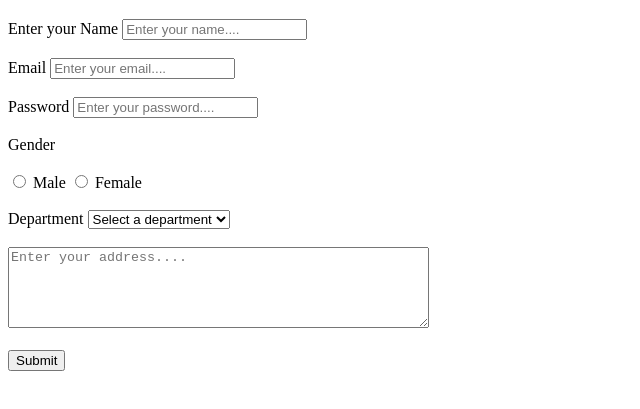
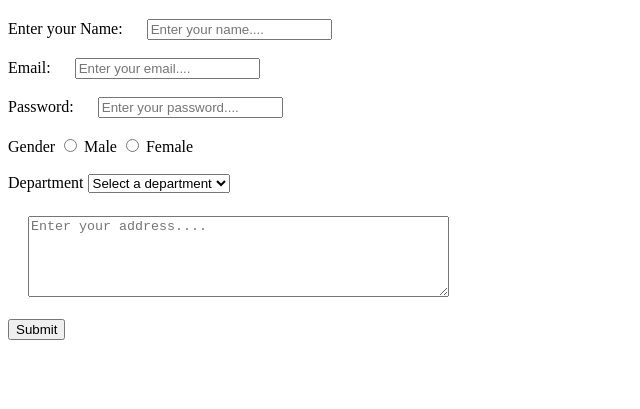
Before and after one commit to SriVarshininoothi/CodeAndCreate, a plain HTML site: page HTML/Day03/StudentRegistrationForm.html in a window 1280 px wide. Shown: the part 61-470 px from the top of the page, without its empty margins (0-640 px from the left). Drawn offline with Linux system fonts and the light colour scheme.

Commit message:
Added inline css for labels

```diff
--- a/HTML/Day03/StudentRegistrationForm.html
+++ b/HTML/Day03/StudentRegistrationForm.html
@@ -3,27 +3,29 @@
 
 <head>
     <title>Student Registration Form</title>
+    <link rel="stylesheet" href="./StudentRegistrationForm.css"></link>
 </head>
 
 <body>
+    <div class="student">
+    <h1>Student Registration Form</h1>
 
-    <h1>Student Registration Form</h1>
 <!-- form -->
     <form>
-        <label for="name">Enter your Name</label>
-        <input type="text" id="name" placeholder="Enter your name....">
+        <label for="name">Enter your Name:</label>
+        <input type="text" id="name" placeholder="Enter your name...." style="margin-left: 20px;">
         <br><br>
 
-        <label for="email">Email</label>
-        <input type="email" id="email" placeholder="Enter your email....">
+        <label for="email">Email:</label>
+        <input type="email" id="email" placeholder="Enter your email...." style="margin-left: 20px;">
         <br><br>
 
-        <label for="password">Password</label>
-        <input type="password" id="password" placeholder="Enter your password....">
+        <label for="password">Password:</label>
+        <input type="password" id="password" placeholder="Enter your password...." style="margin-left: 20px;">
         <br><br>
 
         <label for="gender">Gender</label>
-        <br><br>
+
         <input type="radio" id="gender" name="gender" value="Male">
         <label for="gender">Male</label>
         <input type="radio" id="gender" name="gender" value="Female">
@@ -42,12 +44,13 @@
         </select>
 
         <br><br>
-        <textarea id="address" placeholder="Enter your address...." rows="5" cols="50"></textarea>
+        <!-- <label style="margin-left: 250px;">Address</label> -->
+        <textarea id="address" placeholder="Enter your address...." rows="5" cols="50" style="margin-left: 20px ;margin-top:5px"></textarea>
 
         <br><br>
-        <button type="submit">Submit</button>
+        <button type="submit" class="bt">Submit</button>
     </form>
-
+</div>
 
 </body>
 
```
